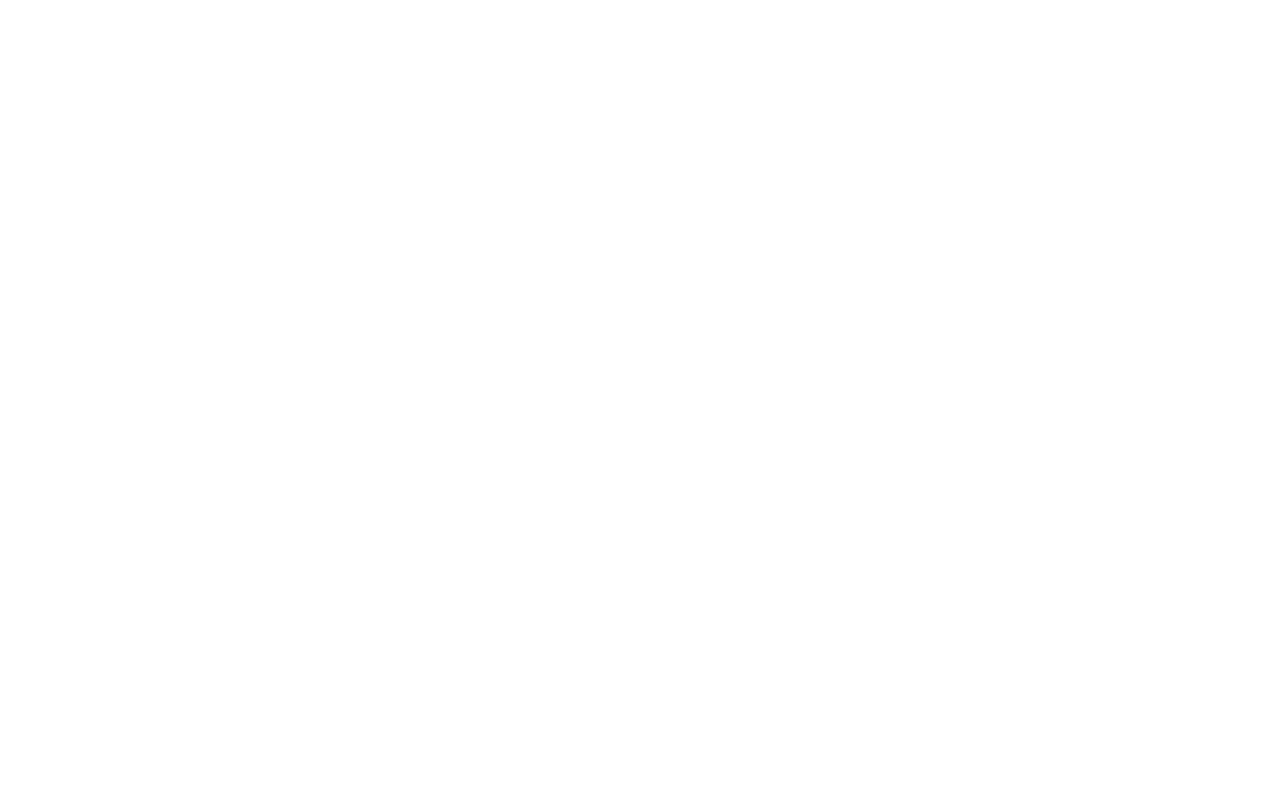
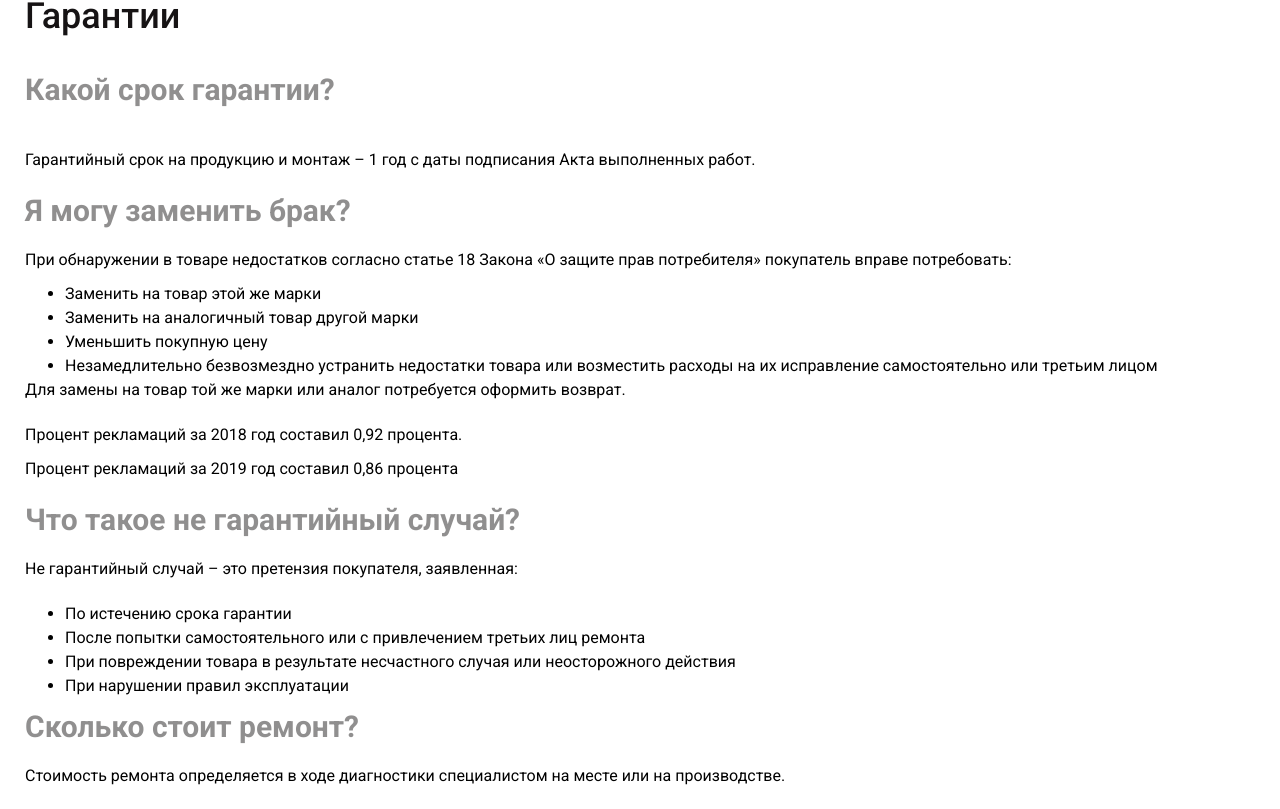
Before and after one commit to username-shakha/sity-jalyuzi, a React (Vite) app: page /guarantees in a window 1280 px wide. Before the commit this address had no page. Shown: the part 771-1580 px from the top of the page. Before the commit the page ends 800 px from the top, so only its background shows below. Built offline with nearby package versions, Linux system fonts and the light colour scheme.

Commit message:
created guarantees section page

```diff
--- a/src/App.tsx
+++ b/src/App.tsx
@@ -2,10 +2,12 @@ import { FC } from "react";
 import { Route, Routes } from "react-router-dom";
 import Layout from "./pages";
 import Home from "./pages/Home";
+
+import Contact from "./pages/Contact";
 import Delivery from "./pages/Delivery";
-import Contact from "./pages/Contact";
-import { PaymentMethods } from "./pages/Contact/PaymentMethods";
-import { ReturnGoods } from "./pages/Contact/ReturnGoods";
+import { PaymentMethods } from "./pages/Delivery/PaymentMethods";
+import { ReturnGoods } from "./pages/Delivery/ReturnGoods";
+import { Guarantees } from "./pages/Delivery/Guarantees";
 
 const App: FC = (): JSX.Element => {
   return (
@@ -16,6 +18,7 @@ const App: FC = (): JSX.Element => {
         <Route path="/delivery" element={<Delivery />} />
         <Route path="/payment-methods" element={<PaymentMethods />} />
         <Route path="/return-goods" element={<ReturnGoods />} />
+        <Route path="/guarantees" element={<Guarantees />} />
       </Route>
     </Routes>
   );
--- /dev/null
+++ b/src/pages/Delivery/Guarantees.tsx
@@ -0,0 +1,100 @@
+import { FC } from "react";
+
+export const Guarantees: FC = () => {
+  return (
+    <section className="delivery">
+      <div className="information__container">
+        <h2 className="information__title">Гарантии</h2>
+        <section className="">
+          <h1 className="section__title"></h1>
+          <div className="section__inner">
+            <h2>
+              <strong>Какой срок гарантии?</strong>
+            </h2>
+
+            <br />
+            <p>{/* <a name="2"></a> */}</p>
+
+            <p>
+              Гарантийный срок на продукцию и монтаж – 1 год с даты подписания
+              Акта выполненных работ.
+            </p>
+
+            <br />
+            {/* <p>&nbsp;</p> */}
+
+            <h2>
+              <strong>Я могу заменить брак?</strong>
+            </h2>
+
+            <p>
+              При обнаружении в товаре недостатков согласно статье 18 Закона «О
+              защите прав потребителя» покупатель вправе потребовать:
+            </p>
+
+            <ul>
+              <li>Заменить на товар этой же марки</li>
+              <li>Заменить на аналогичный товар другой марки</li>
+              <li>Уменьшить покупную цену</li>
+              <li>
+                Незамедлительно безвозмездно устранить недостатки товара или
+                возместить расходы на их исправление самостоятельно или третьим
+                лицом
+              </li>
+            </ul>
+
+            <p>
+              Для замены на товар той же марки или аналог потребуется оформить
+              возврат.
+            </p>
+            <br />
+            {/* <a name="3"></a> */}
+
+            <p>Процент рекламаций за 2018 год составил 0,92 процента.</p>
+
+            <p>Процент рекламаций за 2019 год составил 0,86 процента</p>
+
+            <br />
+            {/* <p>&nbsp;</p> */}
+
+            <h2>
+              <strong>Что такое не гарантийный случай?</strong>
+            </h2>
+
+            <p>Не гарантийный случай – это претензия покупателя, заявленная:</p>
+            <br />
+            {/* <a name="4"></a> */}
+
+            <ul>
+              <li>По истечению срока гарантии</li>
+              <li>
+                После попытки самостоятельного или с привлечением третьих лиц
+                ремонта
+              </li>
+              <li>
+                При повреждении товара в результате несчастного случая или
+                неосторожного действия
+              </li>
+              <li>При нарушении правил эксплуатации</li>
+            </ul>
+
+            <br />
+            {/* <p>&nbsp;</p> */}
+
+            <h2>
+              <strong>Сколько стоит ремонт?</strong>
+            </h2>
+
+            <p>
+              Стоимость ремонта определяется в ходе диагностики специалистом на
+              месте или на производстве.
+            </p>
+
+            <br />
+            {/* <p>&nbsp;</p> */}
+          </div>
+        </section>
+      </div>
+    </section>
+  );
+};
--- a/src/pages/Contact/PaymentMethods.tsx
+++ b/src/pages/Delivery/PaymentMethods.tsx
@@ -1,5 +1,5 @@
 import { FC } from "react";
-import "./style.scss";
+import "../Delivery/style.scss";
 
 export const PaymentMethods: FC = () => {
   return (
--- a/src/pages/Contact/ReturnGoods.tsx
+++ b/src/pages/Delivery/ReturnGoods.tsx
@@ -1,5 +1,5 @@
 import { FC } from "react";
-import "./style.scss";
+import "../Contact/style.scss";
 
 export const ReturnGoods: FC = () => {
   return (
```
